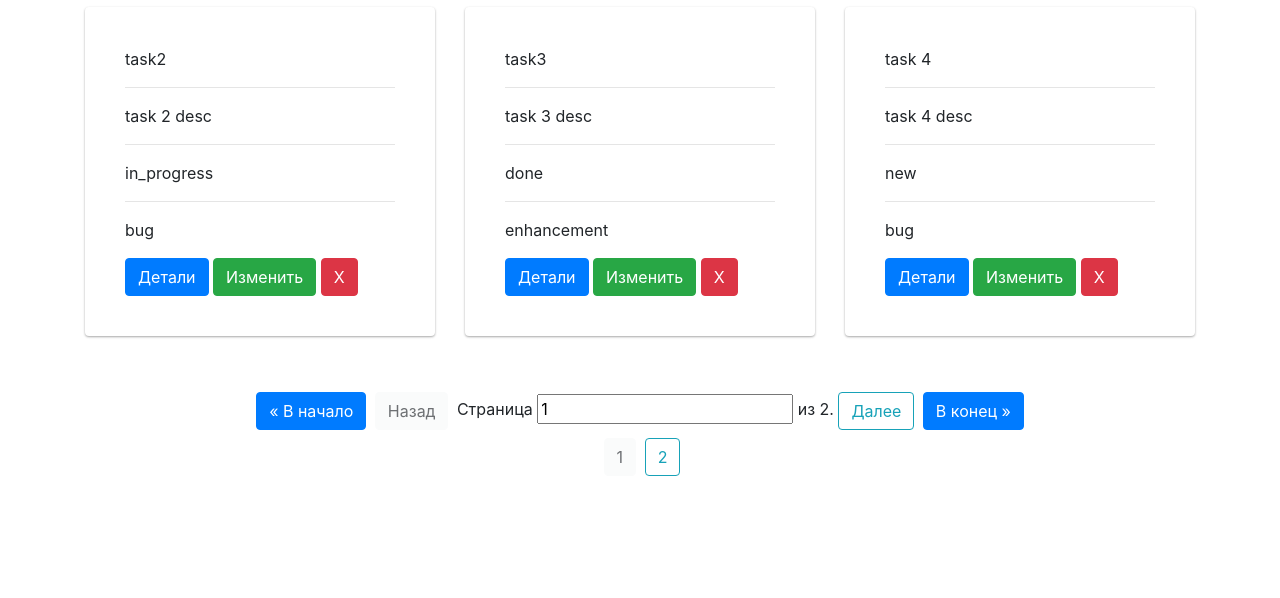
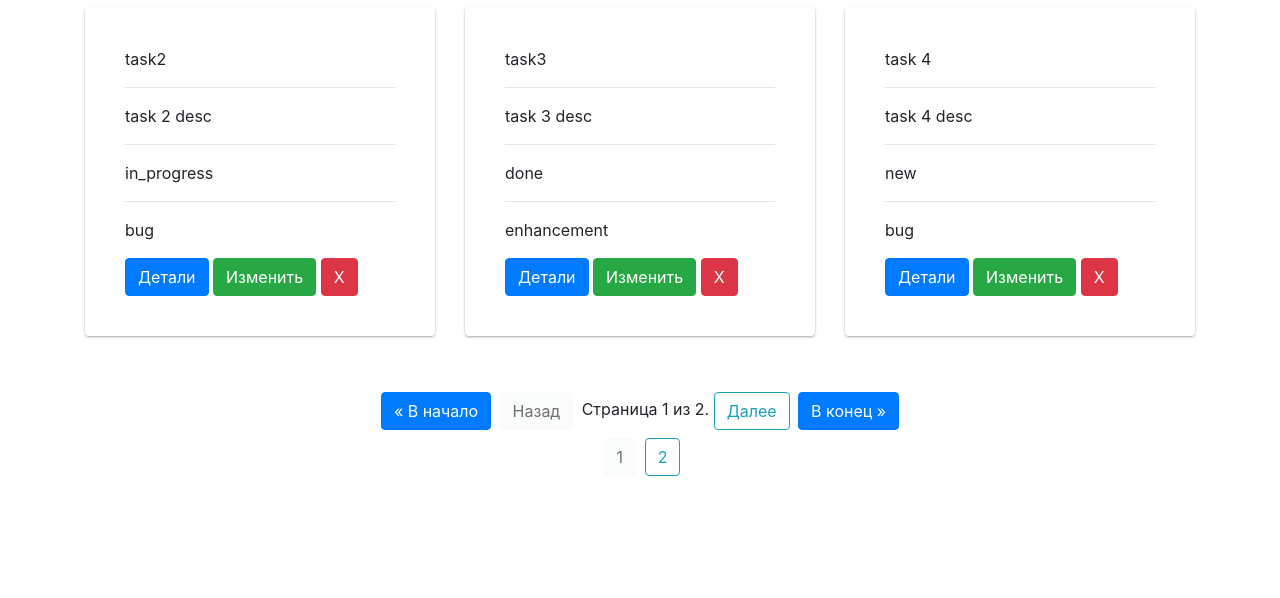
Before and after one commit to zohan95/49, a Django app: page / in a window 1280 px wide. Shown: the part 105-703 px from the top of the page. Run offline with Django 3.2, Linux system fonts and the light colour scheme; data comes from the database, SQL or seed files in the repository; some libraries are stand-ins or nearby versions.

Commit message:
Закончен этап 2. Исправлены мелкие недочеты

```diff
--- a/source/webapp/templates/partial/pagination.html
+++ b/source/webapp/templates/partial/pagination.html
@@ -8,8 +8,10 @@
             <span class="btn btn-light disabled mx-1">Назад</span>
         {% endif %}
 
-        <span>
-            Страница <input class="page-input" type="text" name="page" value="{{ page_obj.number }}" maxlength="5"> из {{ paginator.num_pages }}.
+        <span class="current">
+
+            Страница {{ page_obj.number }} из {{ page_obj.paginator.num_pages }}.
+
         </span>
 
         {% if page_obj.has_next %}
--- a/source/webapp/views/task.py
+++ b/source/webapp/views/task.py
@@ -1,6 +1,6 @@
-from django.shortcuts import redirect, get_object_or_404
+from django.core.paginator import Paginator
 from django.urls import reverse_lazy
-from django.views.generic import TemplateView, ListView, CreateView
+from django.views.generic import ListView, CreateView
 from webapp.models import Task
 from webapp.forms import TaskForm
 from .utils import DetailView, UpdateView, DeleteView
--- a/source/webapp/views/utils.py
+++ b/source/webapp/views/utils.py
@@ -53,7 +53,7 @@ class UpdateView(View):
         return redirect(self.get_redirect_url())
 
     def form_invalid(self, form):
-        context = {'form': form, 'pk':self.pkey}
+        context = {'form': form, 'pk': self.pkey}
         return render(self.request, self.template_name, context)
 
     def get_redirect_url(self):
```
